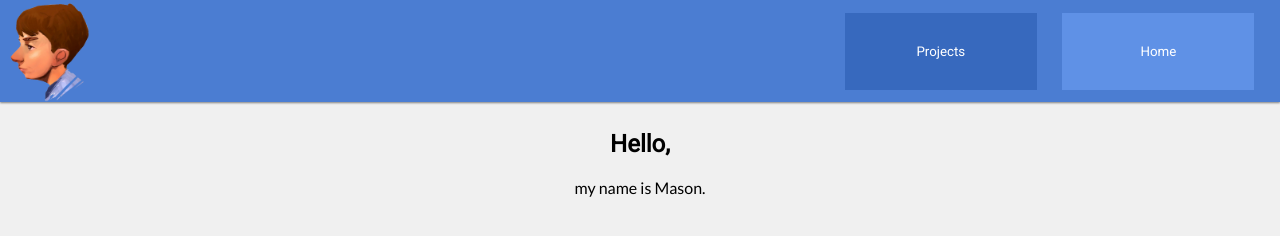
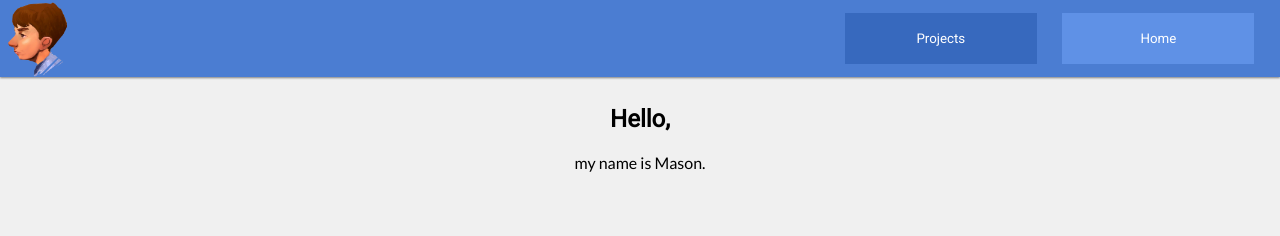
Before and after one commit to Nenrikido/masonzettle-website, a plain HTML site: page index.html in a window 1280 px wide. Drawn offline with Linux system fonts and the light colour scheme.

Commit message:
Update style.css

```diff
--- a/style.css
+++ b/style.css
@@ -30,7 +30,7 @@ li {
 
 body {
   background-color: rgb(240, 240, 240);
-  padding-top: 8vw;
+  padding-top: 6vw;
 }
 
 #navbar {
@@ -39,7 +39,7 @@ body {
     left: 0;
 
     width: 100%;
-    height: 8vw;
+    height: 6vw;
 
     background-color: rgb(75, 125, 210);
 
@@ -47,8 +47,8 @@ body {
 }
 
 #navbar img {
-    width: 8vw;
-    height: 8vw;
+    width: 6vw;
+    height: 6vw;
 
     display: block;
     margin: 0 auto;
@@ -57,7 +57,7 @@ body {
 
 #navbar #navlist li button {
     width: 15vw;
-    height: 6vw;
+    height: 4vw;
 
     border: none;
 
```
